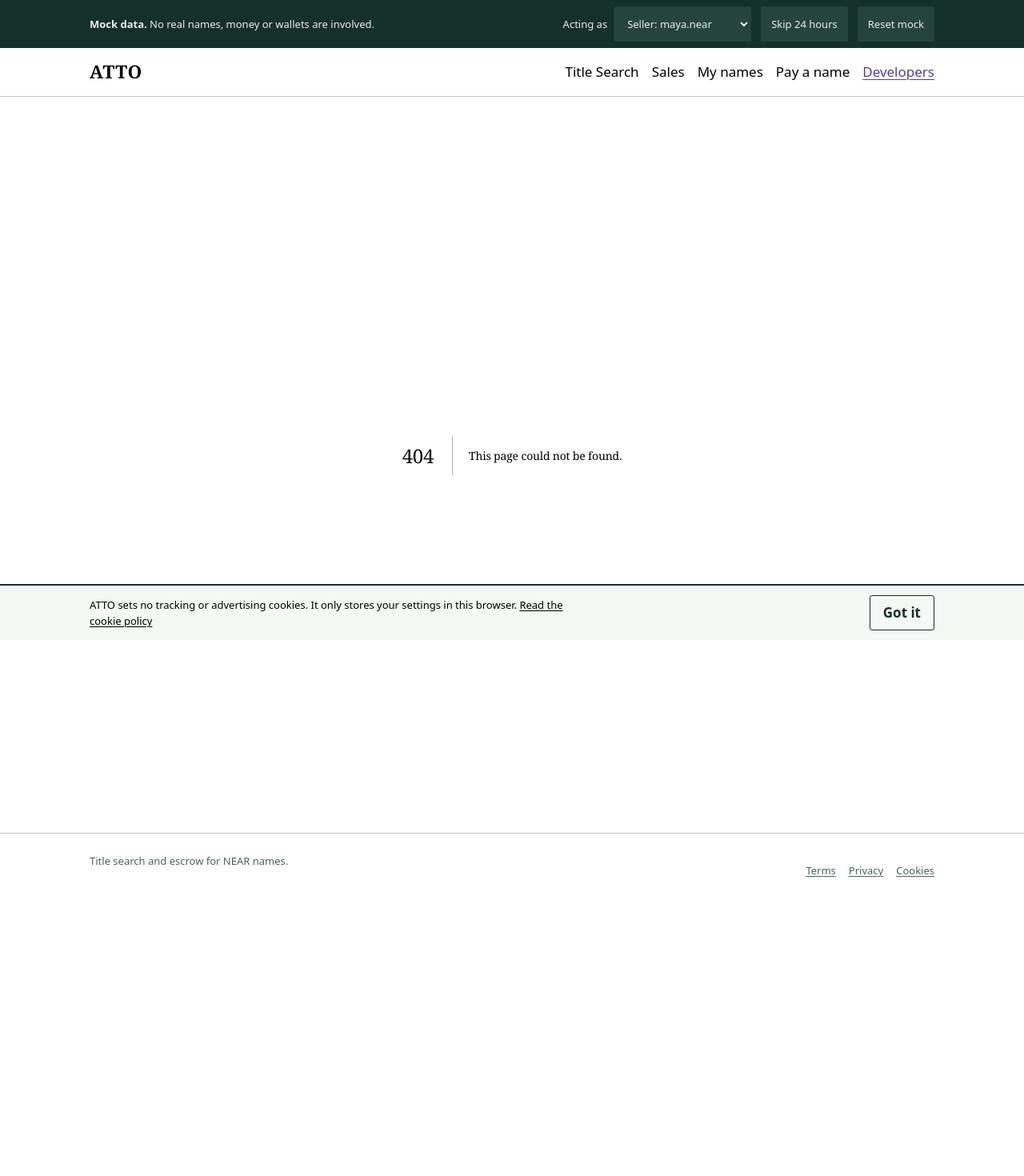
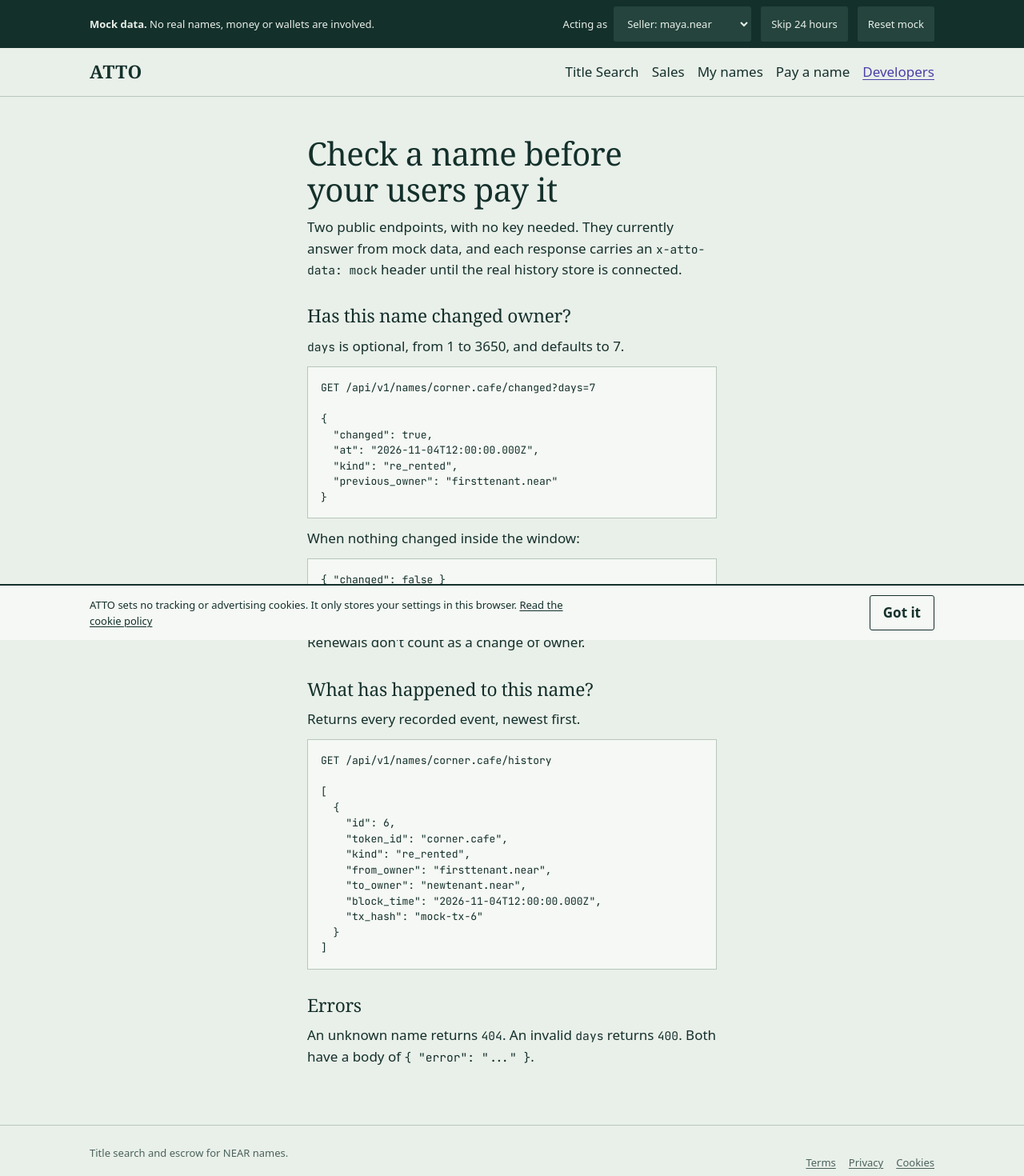
Before and after one commit to KayProject/ATTO, a Next.js app in the folder web/: page /developers in a window 1280 px wide. Before the commit this address had no page. Shown: the top 1470 px of the page at 80% size. Before the commit the page ends 1204 px from the top, so only its background shows below. Built offline with nearby package versions, Linux system fonts and the light colour scheme.

Commit message:
feat(web): add Check API, pay demo and developer docs

```diff
--- /dev/null
+++ b/web/src/app/api/v1/names/[name]/changed/route.ts
@@ -0,0 +1,17 @@
+import { z } from "zod";
+import { getWorld } from "@/lib/atto/mock/singleton";
+
+const HEADERS = { "x-atto-data": "mock" };
+const Days = z.coerce.number().int().min(1).max(3650).default(7);
+
+export async function GET(request: Request, { params }: { params: Promise<{ name: string }> }) {
+  const { name } = await params;
+  const raw = new URL(request.url).searchParams.get("days");
+  const days = Days.safeParse(raw ?? undefined);
+  if (!days.success) {
+    return Response.json({ error: "days must be a whole number from 1 to 3650" }, { status: 400, headers: HEADERS });
+  }
+  const answer = getWorld().changedOwner(decodeURIComponent(name).toLowerCase(), days.data);
+  if (!answer) return Response.json({ error: "unknown name" }, { status: 404, headers: HEADERS });
+  return Response.json(answer, { headers: HEADERS });
+}
--- /dev/null
+++ b/web/src/app/api/v1/names/[name]/history/route.ts
@@ -0,0 +1,11 @@
+import { getWorld } from "@/lib/atto/mock/singleton";
+
+const HEADERS = { "x-atto-data": "mock" };
+
+export async function GET(request: Request, { params }: { params: Promise<{ name: string }> }) {
+  const { name } = await params;
+  const world = getWorld();
+  const clean = decodeURIComponent(name).toLowerCase();
+  if (!world.getReport(clean)) return Response.json({ error: "unknown name" }, { status: 404, headers: HEADERS });
+  return Response.json(world.getHistory(clean), { headers: HEADERS });
+}
--- /dev/null
+++ b/web/src/app/developers/page.tsx
@@ -0,0 +1,54 @@
+export const metadata = { title: "Developers" };
+
+export default function DevelopersPage() {
+  return (
+    <div className="frame prose">
+      <h1>Check a name before your users pay it</h1>
+      <p>
+        Two public endpoints, with no key needed. They currently answer from mock data, and each response carries an{" "}
+        <code>x-atto-data: mock</code> header until the real history store is connected.
+      </p>
+
+      <h2>Has this name changed owner?</h2>
+      <p>
+        <code>days</code> is optional, from 1 to 3650, and defaults to 7.
+      </p>
+      <pre>{`GET /api/v1/names/corner.cafe/changed?days=7
+
+{
+  "changed": true,
+  "at": "2026-11-04T12:00:00.000Z",
+  "kind": "re_rented",
+  "previous_owner": "firsttenant.near"
+}`}</pre>
+      <p>When nothing changed inside the window:</p>
+      <pre>{`{ "changed": false }`}</pre>
+      <p>
+        <code>kind</code> is one of <code>transferred</code>, <code>sold_clean</code>, <code>reclaimed</code> or{" "}
+        <code>re_rented</code>. Renewals don&apos;t count as a change of owner.
+      </p>
+
+      <h2>What has happened to this name?</h2>
+      <p>Returns every recorded event, newest first.</p>
+      <pre>{`GET /api/v1/names/corner.cafe/history
+
+[
+  {
+    "id": 6,
+    "token_id": "corner.cafe",
+    "kind": "re_rented",
+    "from_owner": "firsttenant.near",
+    "to_owner": "newtenant.near",
+    "block_time": "2026-11-04T12:00:00.000Z",
+    "tx_hash": "mock-tx-6"
+  }
+]`}</pre>
+
+      <h2>Errors</h2>
+      <p>
+        An unknown name returns <code>404</code>. An invalid <code>days</code> returns <code>400</code>. Both have a body of{" "}
+        <code>{`{ "error": "..." }`}</code>.
+      </p>
+    </div>
+  );
+}
```
Also changed, not shown: web/src/app/pay/page.tsx (added, +12 -0 lines), web/src/app/pay/pay-view.tsx (added, +85 -0 lines).
